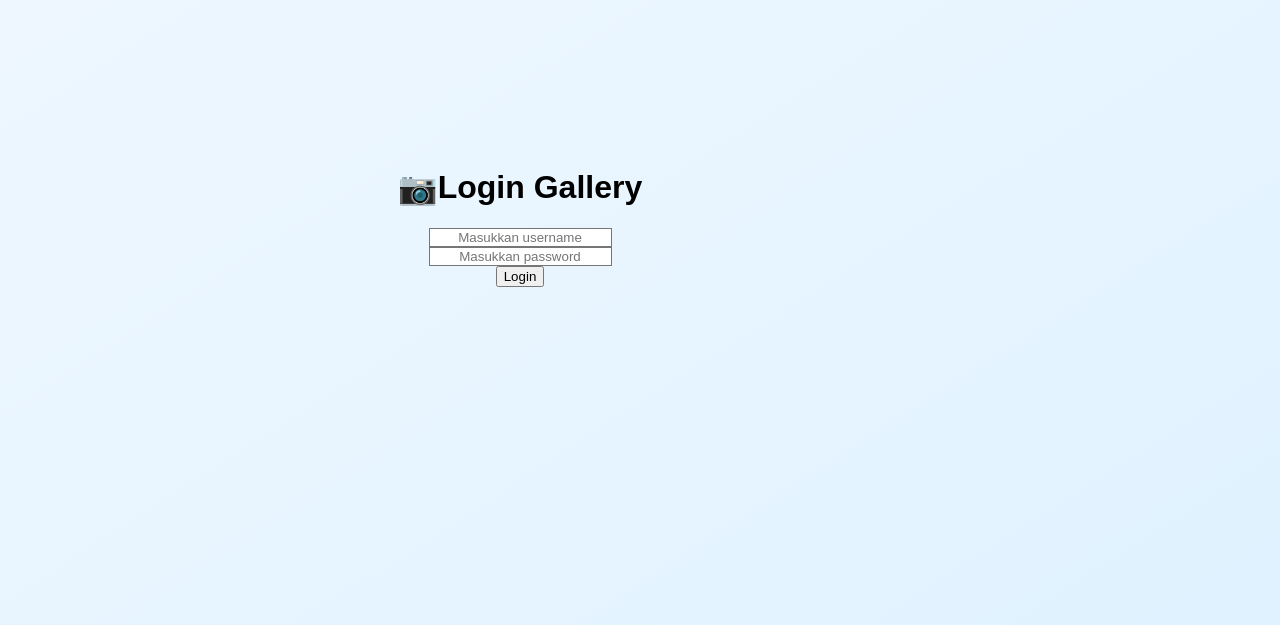
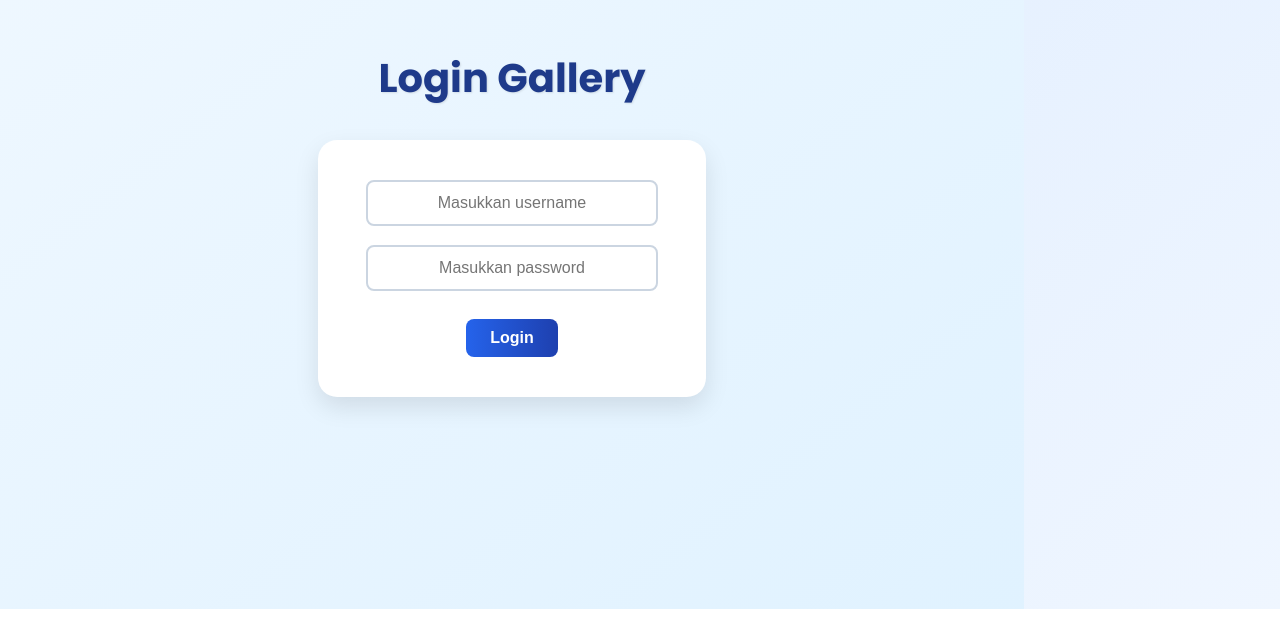
Before and after one commit to jodi-1234/Tugas-1-Pengembangan-Aplikasi-web, a React (Vite) app: page / in a window 1280 px wide. Shown: the part 191-816 px from the top of the page. Built offline with nearby package versions, Linux system fonts and the light colour scheme.

Commit message:
membuat style css login

```diff
--- /dev/null
+++ b/src/pages/Login.css
@@ -0,0 +1,107 @@
+/* ===== LOGIN PAGE STYLING ===== */
+@import url('https://fonts.googleapis.com/css2?family=Poppins:wght@400;600;700&display=swap');
+@tailwind base;
+@tailwind components;
+@tailwind utilities;
+
+/* Background gradasi lembut biru */
+body, html {
+  margin: 0;
+  padding: 0;
+  height: 100%;
+  background: linear-gradient(135deg, #dbeafe, #eff6ff);
+  font-family: 'Poppins', sans-serif;
+}
+
+/* Animasi lembut */
+div.flex {
+  animation: fadeIn 0.8s ease-in-out;
+}
+
+/* Judul */
+div.flex h1 {
+  font-size: 2.5rem;
+  font-weight: 800;
+  color: #1e3a8a;
+  text-shadow: 1px 1px 2px rgba(0,0,0,0.1);
+  margin-bottom: 2rem;
+}
+
+/* Form login */
+form {
+  background: white;
+  padding: 2.5rem 3rem;
+  border-radius: 1.2rem;
+  box-shadow: 0 10px 25px rgba(0,0,0,0.1);
+  transition: all 0.3s ease;
+}
+
+/* Tambah jarak antar elemen form */
+form input {
+  margin-bottom: 1.2rem; /* Jarak antar input */
+}
+
+form button {
+  margin-top: 0.5rem; /* Jarak tombol dari input terakhir */
+}
+
+/* Efek hover */
+form:hover {
+  transform: translateY(-5px);
+  box-shadow: 0 15px 30px rgba(0,0,0,0.15);
+}
+
+/* Input */
+input[type="text"],
+input[type="password"] {
+  width: 260px;
+  padding: 12px 14px;
+  border: 2px solid #cbd5e1;
+  border-radius: 8px;
+  font-size: 1rem;
+  text-align: center;
+  transition: all 0.2s ease-in-out;
+}
+
+input[type="text"]:focus,
+input[type="password"]:focus {
+  outline: none;
+  border-color: #3b82f6;
+  box-shadow: 0 0 8px rgba(59, 130, 246, 0.3);
+}
+
+/* Tombol */
+button[type="submit"] {
+  background: linear-gradient(90deg, #2563eb, #1e40af);
+  color: white;
+  border: none;
+  border-radius: 8px;
+  padding: 10px 24px;
+  font-weight: 600;
+  font-size: 1rem;
+  cursor: pointer;
+  transition: all 0.3s ease;
+}
+
+button[type="submit"]:hover {
+  background: linear-gradient(90deg, #1d4ed8, #1e3a8a);
+  transform: scale(1.05);
+  box-shadow: 0 4px 12px rgba(30, 58, 138, 0.3);
+}
+
+/* Animasi fade */
+@keyframes fadeIn {
+  from { opacity: 0; transform: translateY(15px); }
+  to { opacity: 1; transform: translateY(0); }
+}
+
+/* Responsif */
+@media (max-width: 480px) {
+  form {
+    width: 90%;
+    padding: 1.5rem;
+  }
+  input {
+    width: 100%;
+  }
+}
--- a/src/pages/Login.jsx
+++ b/src/pages/Login.jsx
@@ -1,5 +1,6 @@
 import React, { useState } from 'react'
 import { useNavigate } from 'react-router-dom'
+import './Login.css'
 
 export default function Login({ setUsername }) {
   const [username, setInputUsername] = useState('')
@@ -31,7 +32,7 @@ export default function Login({ setUsername }) {
   return (
     <div className="flex flex-col justify-center items-center h-screen bg-blue-100">
       <h1 className="text-4xl font-bold text-blue-800 mb-6 flex items-center gap-2">
-        <span role="img" aria-label="camera">📷</span> Login Gallery
+        <span role="img" aria-label="camera"></span> Login Gallery
       </h1>
 
       <form onSubmit={handleLogin} className="flex flex-col items-center gap-3">
```
